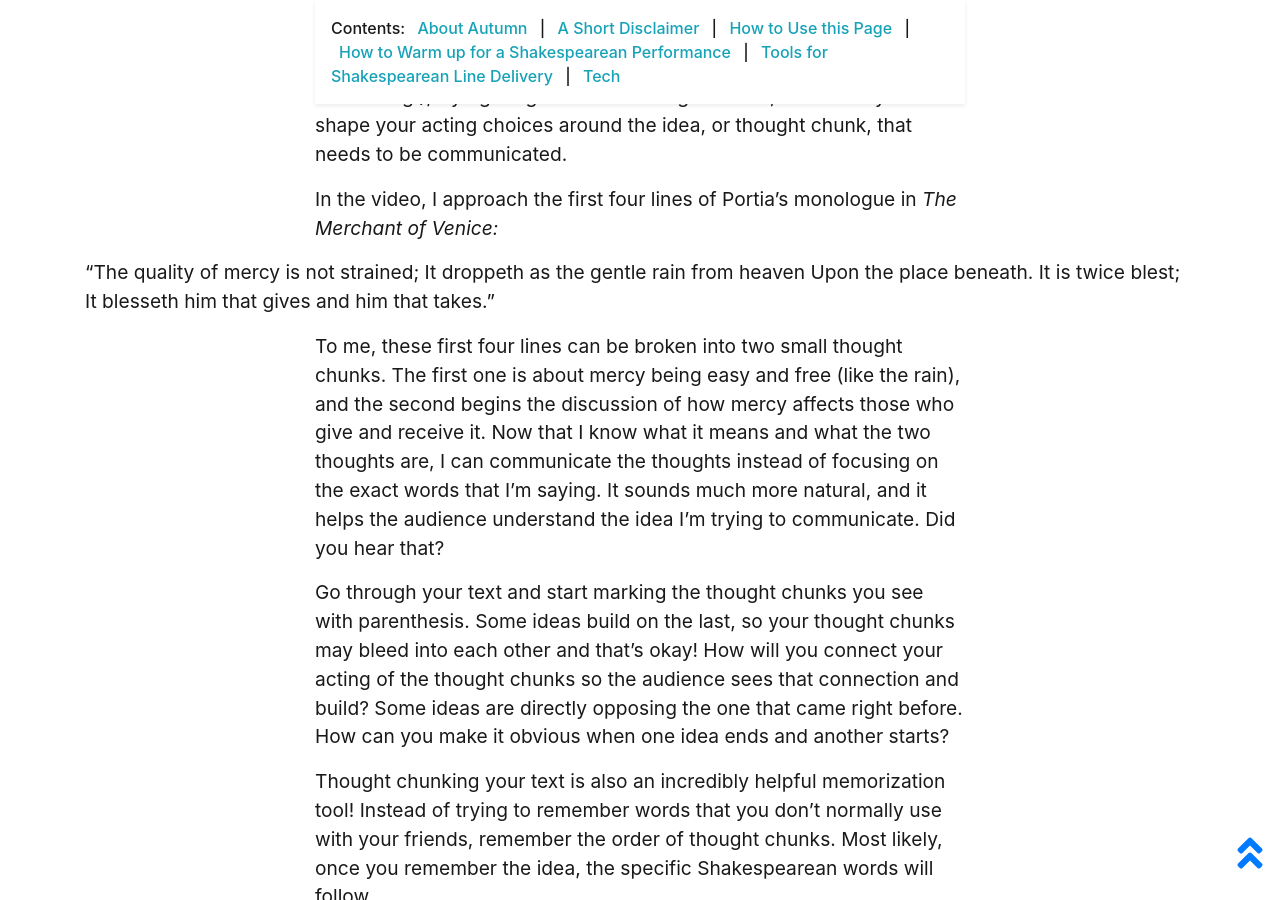
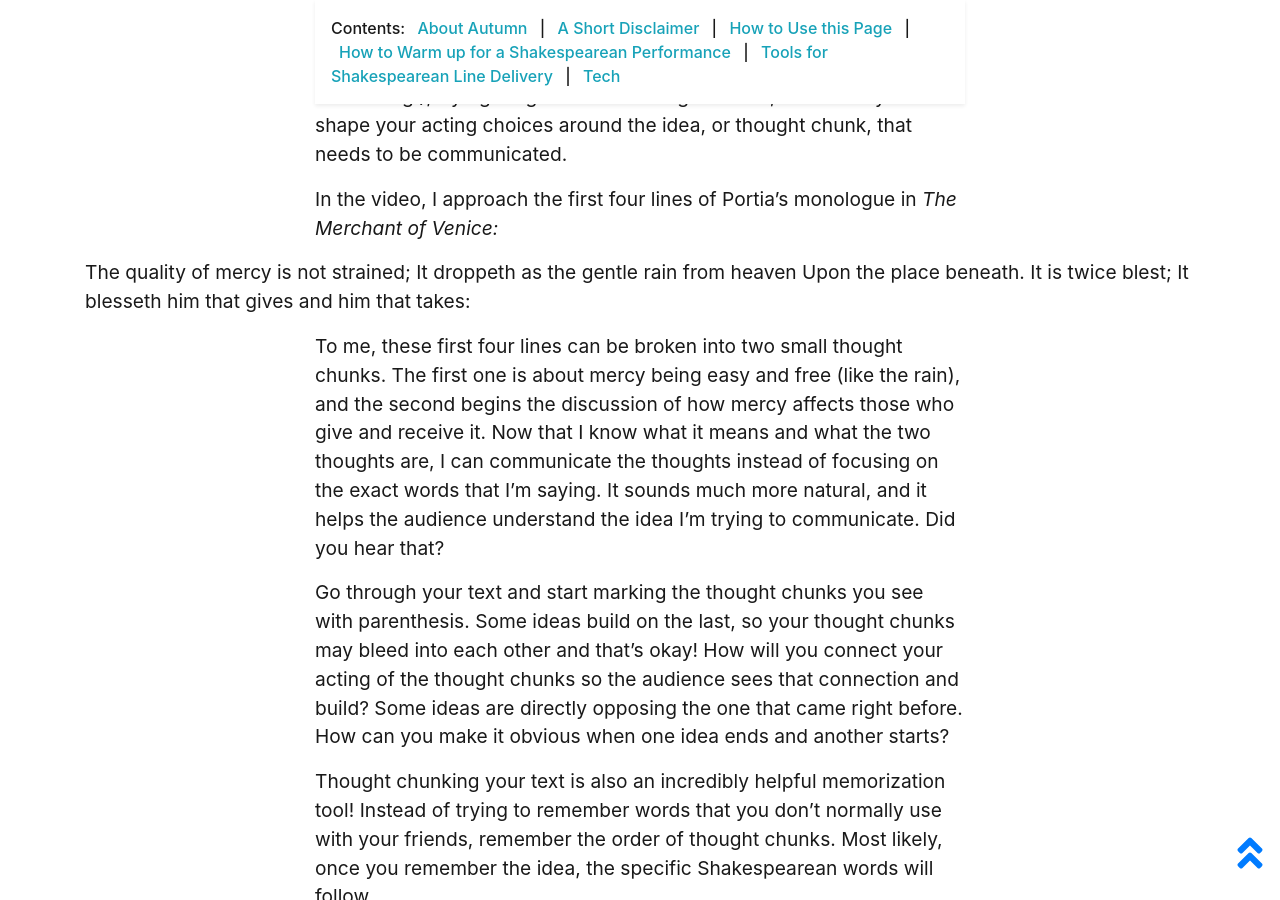
Before and after one commit to thecdil/dramaturgy, a Jekyll site: the page built from pages/acting.md, in a window 1280 px wide and 900 px high, scrolled down 6202 px. Built offline with Jekyll 4.4.1, drawn with Linux system fonts in a browser that asks for light colours.

```diff
--- a/pages/acting.md
+++ b/pages/acting.md
@@ -123,10 +123,10 @@ Typically, audience ears have to spend about 5-10 minutes adjusting to the sound
 In monologues, the text usually explores one big idea at a time. Instead of trying to act and emphasize each and every word (that’s exhausting!), try figuring out what the big “idea” is, and see if you can shape your acting choices around the idea, or thought chunk, that needs to be communicated.
 
 In the video, I approach the first four lines of Portia’s monologue in *The Merchant of Venice:*
->"The quality of mercy is not strained;
->It droppeth as the gentle rain from heaven
->Upon the place beneath. It is twice blest;
->It blesseth him that gives and him that takes."
+>The quality of mercy is not strained;
+It droppeth as the gentle rain from heaven
+Upon the place beneath. It is twice blest;
+It blesseth him that gives and him that takes:
 
 To me, these first four lines can be broken into two small thought chunks. The first one is about mercy being easy and free (like the rain), and the second begins the discussion of how mercy affects those who give and receive it. Now that I know what it means and what the two thoughts are, I can communicate the thoughts instead of focusing on the exact words that I’m saying. It sounds much more natural, and it helps the audience understand the idea I’m trying to communicate. Did you hear that?
 
```
